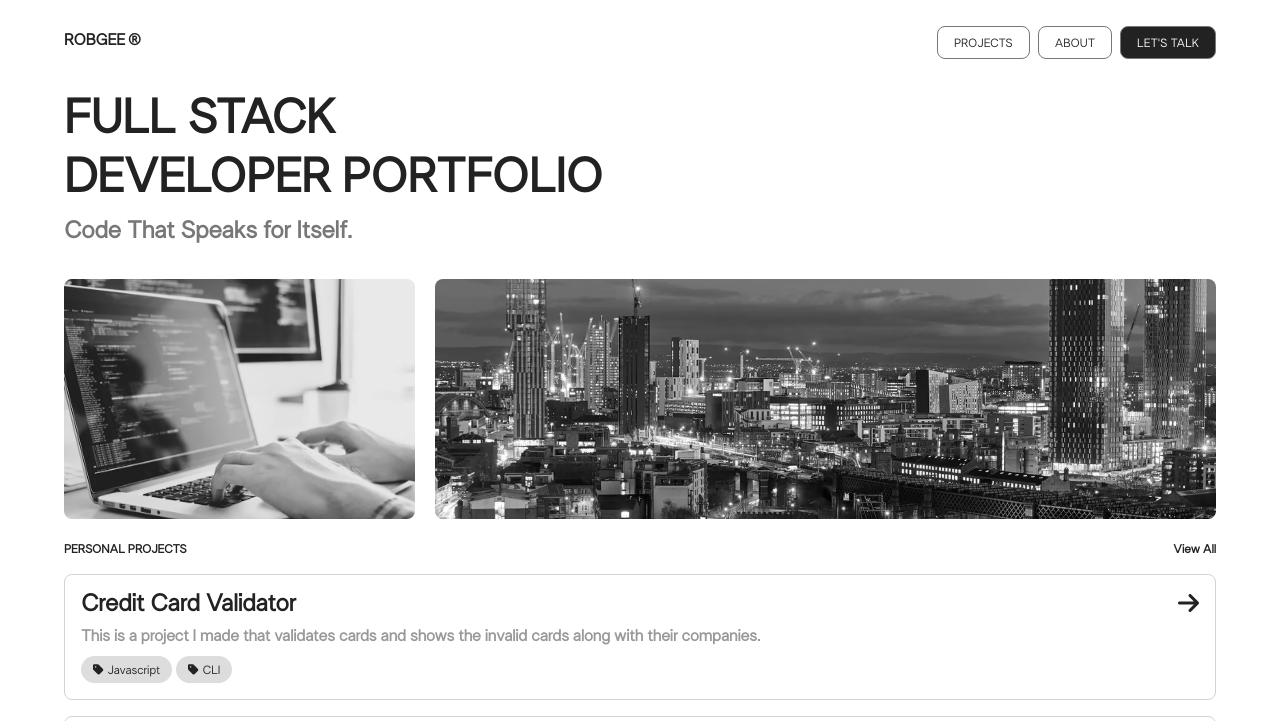
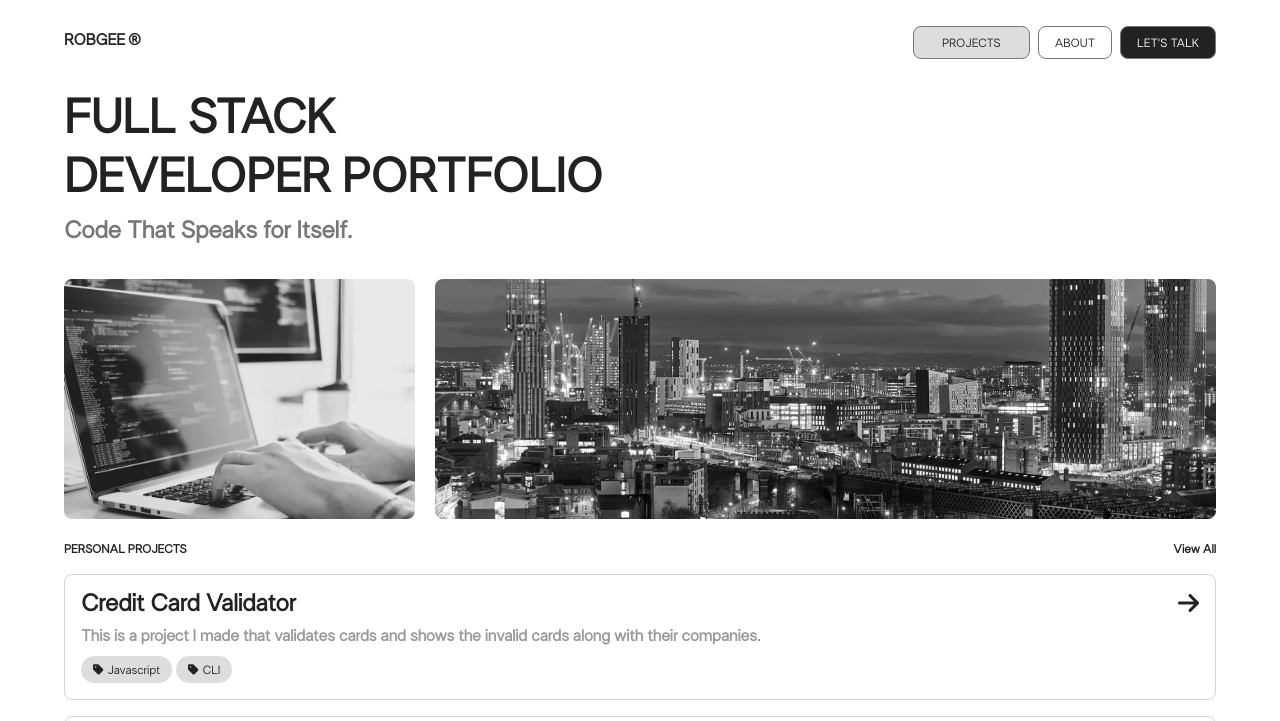
Before and after one commit to robertgouveia/portfolio, a website built with webpack: page index.html in a window 1280 px wide. In both pictures the pointer is over the item "PROJECTS". Shown: the top 721 px of the page. Built offline with nearby package versions, Linux system fonts and the light colour scheme.

Commit message:
Some CSS hover effects

```diff
--- a/css/style.css
+++ b/css/style.css
@@ -48,13 +48,20 @@ body header ul {
 }
 body header ul li {
   width: fit-content;
-  padding: 10px 16px 6px 16px;
   border-radius: 8px;
   border: 1px solid #777777;
   display: flex;
   justify-content: center;
   align-content: center;
   font-size: 12px;
+  transition: 0.3s all;
+}
+body header ul li:hover {
+  background: #dddddd;
+  padding: 0 12px;
+}
+body header ul li a {
+  padding: 10px 16px 6px 16px;
 }
 body header ul li:last-child{
   background: #222222;
@@ -75,6 +82,11 @@ nav h1 {
   text-align: start;
   font-size: 16px;
   position: relative;
+  transition: 0.2s all;
+}
+nav h1:hover {
+  font-size: 24px;
+  transform: rotate(-15deg);
 }
 nav h1 span {
   font-size: 16px;
```
